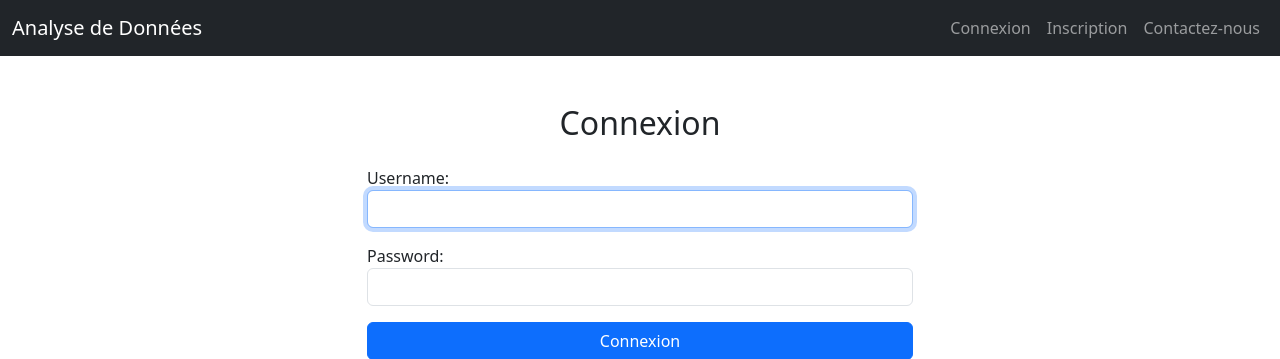
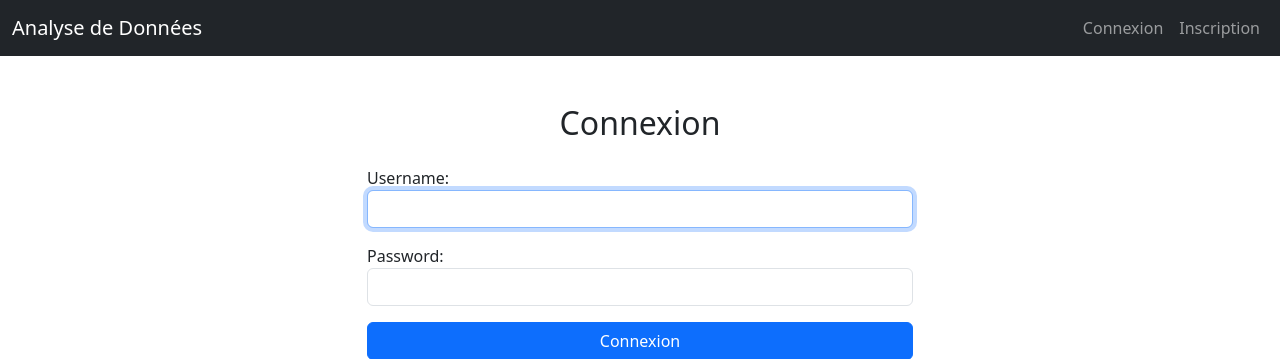
Before and after one commit to thejokers69/analyseur_donnees, a Django app: a page that uses analyse/templates/components/navbar.html in a window 1280 px wide. Shown: the top 359 px of the page. Run offline with Django 5.2, Linux system fonts and the light colour scheme; parts of the project's set-up code (start-up, migrations or seed data) failed here and were passed over; some libraries are stand-ins or nearby versions.

Commit message:
Update navbar.html

```diff
--- a/analyse/templates/components/navbar.html
+++ b/analyse/templates/components/navbar.html
@@ -16,9 +16,6 @@
                         <a class="nav-link" href="{% url 'analyse:upload' %}">Télécharger</a>
                     </li>
                     <li class="nav-item">
-                        <a class="nav-link" href="{% url 'analyse:analysis_history' %}">Historique</a>
-                    </li>
-                    <li class="nav-item">
                         <a class="nav-link" href="{% url 'analyse:profile' %}">Profil</a>
                     </li>
                     <li class="nav-item">
@@ -35,9 +32,6 @@
                         <a class="nav-link" href="{% url 'analyse:register' %}">Inscription</a>
                     </li>
                 {% endif %}
-                <li class="nav-item">
-                    <a class="nav-link" href="{% url 'analyse:contact' %}">Contactez-nous</a>
-                </li>
             </ul>
         </div>
     </div>
```
